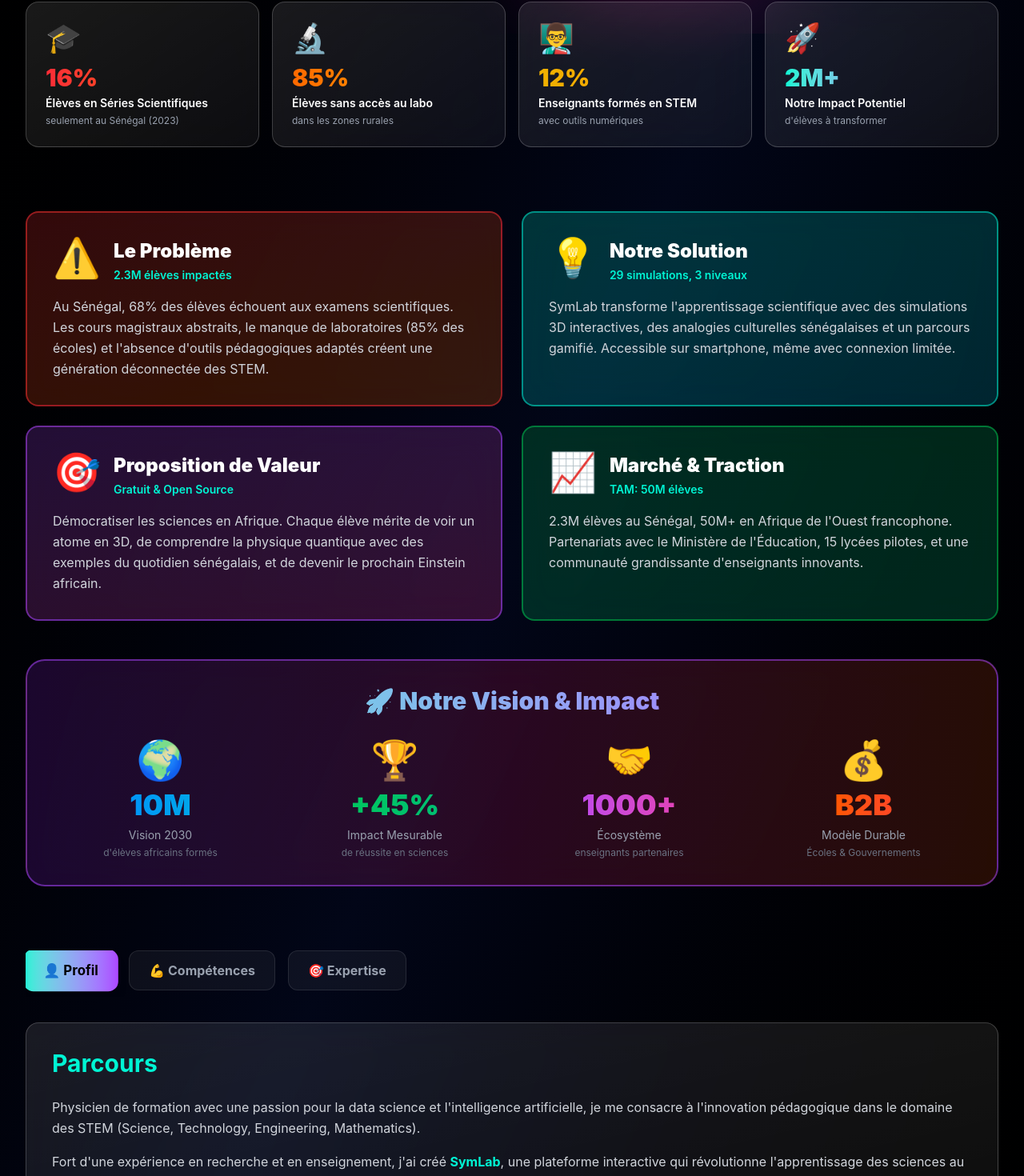
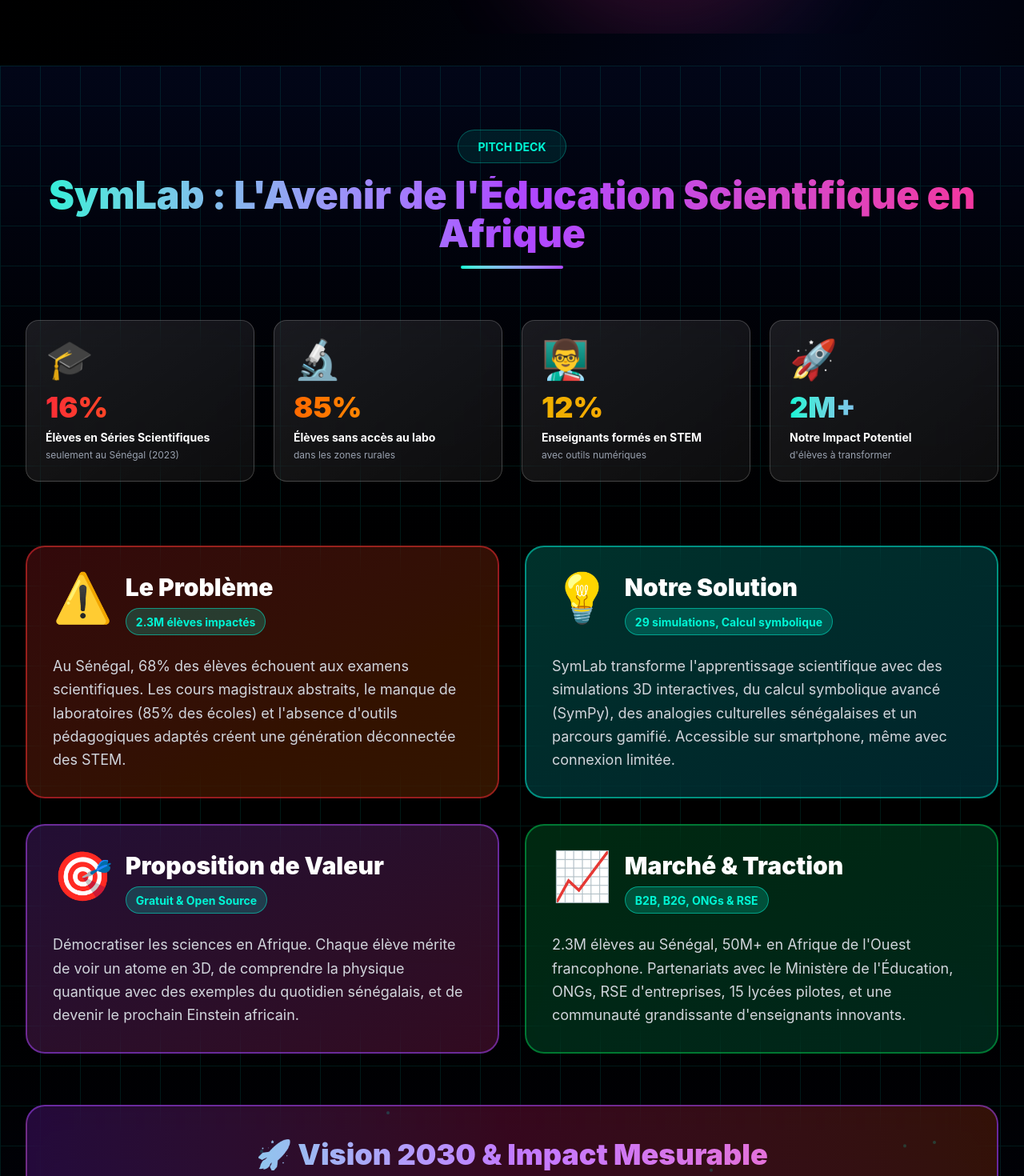
Before and after one commit to symlabsn/SymLab, a Next.js app: page /about in a window 1280 px wide. Shown: the part 753-2223 px from the top of the page at 80% size. Built offline with nearby package versions, Linux system fonts and the light colour scheme.

Commit message:
Add symbolic computing focus and NGOs/CSR to pitch, create dedicated pitch section with sequential animations

```diff
--- a/src/app/about/page.js
+++ b/src/app/about/page.js
@@ -53,8 +53,8 @@
             icon: '💡',
             color: 'from-[#00F5D4]/20 to-cyan-500/20',
             borderColor: 'border-[#00F5D4]/50',
-            description: 'SymLab transforme l\'apprentissage scientifique avec des simulations 3D interactives, des analogies culturelles sénégalaises et un parcours gamifié. Accessible sur smartphone, même avec connexion limitée.',
-            metrics: '29 simulations, 3 niveaux'
+            description: 'SymLab transforme l\'apprentissage scientifique avec des simulations 3D interactives, du calcul symbolique avancé (SymPy), des analogies culturelles sénégalaises et un parcours gamifié. Accessible sur smartphone, même avec connexion limitée.',
+            metrics: '29 simulations, Calcul symbolique'
         },
         {
             title: 'Proposition de Valeur',
@@ -69,8 +69,8 @@
             icon: '📈',
             color: 'from-green-500/20 to-emerald-500/20',
             borderColor: 'border-green-500/50',
-            description: '2.3M élèves au Sénégal, 50M+ en Afrique de l\'Ouest francophone. Partenariats avec le Ministère de l\'Éducation, 15 lycées pilotes, et une communauté grandissante d\'enseignants innovants.',
-            metrics: 'TAM: 50M élèves'
+            description: '2.3M élèves au Sénégal, 50M+ en Afrique de l\'Ouest francophone. Partenariats avec le Ministère de l\'Éducation, ONGs, RSE d\'entreprises, 15 lycées pilotes, et une communauté grandissante d\'enseignants innovants.',
+            metrics: 'B2B, B2G, ONGs & RSE'
         }
     ];
 
@@ -226,57 +226,172 @@
                 </div>
             </div>
 
-            {/* Pitch Révolutionnaire - Le Problème */}
-            <div className="relative z-10 max-w-7xl mx-auto px-4 sm:px-6 lg:px-8 -mt-10">
-                <div className="grid grid-cols-2 md:grid-cols-4 gap-4">
+
+            {/* SECTION DÉDIÉE AU PITCH - Affichage Séquentiel */}
+            <div className="relative z-10 bg-gradient-to-b from-slate-950 via-black to-slate-950 py-20 mt-10">
+                {/* Effet de grille futuriste en arrière-plan */}
+                <div className="absolute inset-0 opacity-10">
+                    <div className="absolute inset-0" style={{
+                        backgroundImage: 'linear-gradient(#00F5D4 1px, transparent 1px), linear-gradient(90deg, #00F5D4 1px, transparent 1px)',
+                        backgroundSize: '50px 50px'
+                    }}></div>
+                </div>
+
+                <div className="relative z-10 max-w-7xl mx-auto px-4 sm:px-6 lg:px-8">
+                    {/* Titre de la section pitch */}
+                    <div className="text-center mb-16">
+                        <div className="inline-block px-6 py-2 rounded-full bg-[#00F5D4]/10 border border-[#00F5D4]/30 mb-4">
+                            <span className="text-[#00F5D4] font-bold text-sm">PITCH DECK</span>
+                        </div>
+                        <h2 className="text-4xl md:text-5xl font-black mb-4 bg-clip-text text-transparent bg-gradient-to-r from-[#00F5D4] via-purple-500 to-pink-500">
+                            SymLab : L'Avenir de l'Éducation Scientifique en Afrique
+                        </h2>
+                        <div className="h-1 w-32 mx-auto bg-gradient-to-r from-[#00F5D4] to-purple-500 rounded-full"></div>
+                    </div>
+
+                    {/* Statistiques avec animation séquentielle */}
+                    <div className="grid grid-cols-2 md:grid-cols-4 gap-6 mb-20">
                         {pitchStats.map((stat, index) => (
-                        <div key={index} className="group p-6 rounded-2xl bg-gradient-to-br from-white/10 to-white/5 border border-white/20 backdrop-blur-xl hover:scale-105 transition-all duration-300 hover:border-white/50">
-                            <div className="text-4xl mb-3 group-hover:scale-110 transition-transform">{stat.icon}</div>
-                            <div className={`text-3xl font-black bg-gradient-to-r ${stat.color} bg-clip-text text-transparent mb-1`}>{stat.value}</div>
-                            <div className="text-sm font-semibold text-white mb-1">{stat.label}</div>
+                            <div
+                                key={index}
+                                className="group p-6 rounded-2xl bg-gradient-to-br from-white/10 to-white/5 border border-white/20 backdrop-blur-xl hover:scale-105 transition-all duration-500 hover:border-[#00F5D4]/50 hover:shadow-lg hover:shadow-[#00F5D4]/20"
+                                style={{
+                                    animation: `fadeInUp 0.6s ease-out ${index * 0.2}s both`
+                                }}
+                            >
+                                <div className="text-5xl mb-4 group-hover:scale-125 transition-transform duration-300">{stat.icon}</div>
+                                <div className={`text-4xl font-black bg-gradient-to-r ${stat.color} bg-clip-text text-transparent mb-2`}>
+                                    {stat.value}
+                                </div>
+                                <div className="text-sm font-bold text-white mb-1">{stat.label}</div>
                                 <div className="text-xs text-gray-400">{stat.context}</div>
                             </div>
                         ))}
                     </div>
-            </div>
 
-            {/* Business Model Canvas */}
-            <div className="relative z-10 max-w-7xl mx-auto px-4 sm:px-6 lg:px-8 py-20">
-
-                <div className="grid md:grid-cols-2 gap-6 mb-12">
+                    {/* Business Model avec animation séquentielle */}
+                    <div className="grid md:grid-cols-2 gap-8 mb-16">
                         {businessModel.map((item, index) => (
-                        <div key={index} className={`group p-8 rounded-2xl bg-gradient-to-br ${item.color} border-2 ${item.borderColor} backdrop-blur-xl hover:scale-105 transition-all duration-300`}>
-                            <div className="flex items-start gap-4 mb-4">
-                                <div className="text-5xl group-hover:scale-110 transition-transform">{item.icon}</div>
+                            <div
+                                key={index}
+                                className={`group p-8 rounded-3xl bg-gradient-to-br ${item.color} border-2 ${item.borderColor} backdrop-blur-xl hover:scale-105 transition-all duration-500 hover:shadow-2xl`}
+                                style={{
+                                    animation: `slideInFromLeft 0.8s ease-out ${index * 0.3}s both`
+                                }}
+                            >
+                                <div className="flex items-start gap-4 mb-6">
+                                    <div className="text-6xl group-hover:scale-125 group-hover:rotate-12 transition-all duration-300">{item.icon}</div>
                                     <div>
-                                    <h3 className="text-2xl font-black text-white mb-1">{item.title}</h3>
-                                    <div className="text-sm text-[#00F5D4] font-semibold">{item.metrics}</div>
+                                        <h3 className="text-3xl font-black text-white mb-2">{item.title}</h3>
+                                        <div className="px-3 py-1 rounded-full bg-[#00F5D4]/20 border border-[#00F5D4]/50 inline-block">
+                                            <span className="text-sm text-[#00F5D4] font-bold">{item.metrics}</span>
                                         </div>
                                     </div>
-                            <p className="text-gray-300 leading-relaxed">{item.description}</p>
+                                </div>
+                                <p className="text-gray-300 leading-relaxed text-lg">{item.description}</p>
                             </div>
                         ))}
                     </div>
 
-                {/* Vision 2030 */}
-                <div className="p-8 rounded-3xl bg-gradient-to-r from-purple-900/30 via-pink-900/30 to-orange-900/30 border-2 border-purple-500/50 backdrop-blur-xl">
-                    <h3 className="text-3xl font-black text-center mb-8 bg-clip-text text-transparent bg-gradient-to-r from-[#00F5D4] to-purple-500">
-                        🚀 Notre Vision & Impact
+                    {/* Vision 2030 avec animation */}
+                    <div
+                        className="p-10 rounded-3xl bg-gradient-to-r from-purple-900/40 via-pink-900/40 to-orange-900/40 border-2 border-purple-500/50 backdrop-blur-xl relative overflow-hidden"
+                        style={{
+                            animation: 'fadeInUp 1s ease-out 1.2s both'
+                        }}
+                    >
+                        {/* Effet de particules */}
+                        <div className="absolute inset-0 opacity-20">
+                            {[...Array(20)].map((_, i) => (
+                                <div
+                                    key={i}
+                                    className="absolute w-1 h-1 bg-[#00F5D4] rounded-full"
+                                    style={{
+                                        left: `${Math.random() * 100}%`,
+                                        top: `${Math.random() * 100}%`,
+                                        animation: `float ${3 + Math.random() * 3}s ease-in-out infinite ${Math.random() * 2}s`
+                                    }}
+                                ></div>
+                            ))}
+                        </div>
+
+                        <div className="relative z-10">
+                            <h3 className="text-4xl font-black text-center mb-10 bg-clip-text text-transparent bg-gradient-to-r from-[#00F5D4] via-purple-400 to-pink-400">
+                                🚀 Vision 2030 & Impact Mesurable
                             </h3>
-                    <div className="grid grid-cols-2 md:grid-cols-4 gap-6">
+                            <div className="grid grid-cols-2 md:grid-cols-4 gap-8">
                                 {visionCards.map((card, index) => (
-                            <div key={index} className="text-center group">
-                                <div className="text-5xl mb-3 group-hover:scale-125 transition-transform">{card.icon}</div>
-                                <div className={`text-4xl font-black bg-gradient-to-r ${card.gradient} bg-clip-text text-transparent mb-2`}>
+                                    <div
+                                        key={index}
+                                        className="text-center group cursor-pointer"
+                                        style={{
+                                            animation: `bounceIn 0.6s ease-out ${1.5 + index * 0.15}s both`
+                                        }}
+                                    >
+                                        <div className="text-6xl mb-4 group-hover:scale-150 transition-transform duration-300">{card.icon}</div>
+                                        <div className={`text-5xl font-black bg-gradient-to-r ${card.gradient} bg-clip-text text-transparent mb-3 group-hover:scale-110 transition-transform`}>
                                             {card.stat}
                                         </div>
-                                <div className="text-sm text-gray-400 mb-1">{card.title}</div>
-                                <div className="text-xs text-gray-500">{card.label}</div>
+                                        <div className="text-base font-bold text-white mb-2">{card.title}</div>
+                                        <div className="text-sm text-gray-400">{card.label}</div>
                                     </div>
                                 ))}
                             </div>
                         </div>
                     </div>
+                </div>
+            </div>
+
+            {/* Animations CSS */}
+            <style jsx>{`
+                @keyframes fadeInUp {
+                    from {
+                        opacity: 0;
+                        transform: translateY(30px);
+                    }
+                    to {
+                        opacity: 1;
+                        transform: translateY(0);
+                    }
+                }
+
+                @keyframes slideInFromLeft {
+                    from {
+                        opacity: 0;
+                        transform: translateX(-50px);
+                    }
+                    to {
+                        opacity: 1;
+                        transform: translateX(0);
+                    }
+                }
+
+                @keyframes bounceIn {
+                    0% {
+                        opacity: 0;
+                        transform: scale(0.3);
+                    }
+                    50% {
+                        transform: scale(1.05);
+                    }
+                    70% {
+                        transform: scale(0.9);
+                    }
+                    100% {
+                        opacity: 1;
+                        transform: scale(1);
+                    }
+                }
+
+                @keyframes float {
+                    0%, 100% {
+                        transform: translateY(0px);
+                    }
+                    50% {
+                        transform: translateY(-20px);
+                    }
+                }
+            `}</style>
 
             {/* Tabs Section */}
             <div className="relative z-10 max-w-7xl mx-auto px-4 sm:px-6 lg:px-8 pb-20">
```
Lines whose indentation alone changed are shown as unchanged.
